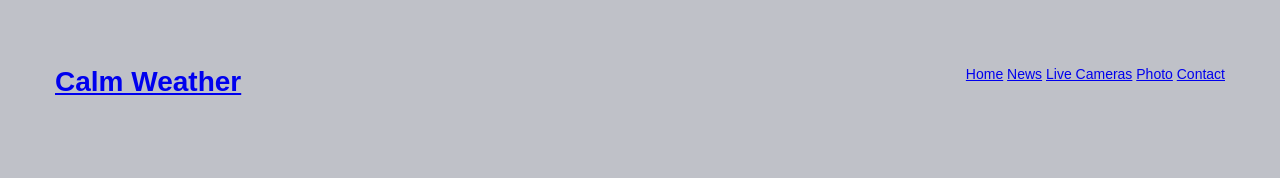
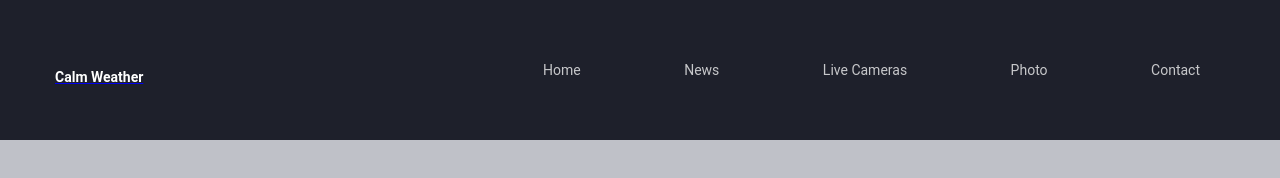
Before and after one commit to astreliss/calm-weather, a plain HTML site: page project/index.html in a window 1280 px wide. Drawn offline with Linux system fonts and the light colour scheme.

Commit message:
added new font & nav style

```diff
--- a/project/style.css
+++ b/project/style.css
@@ -1,7 +1,7 @@
 body {
     background-color: #BFC1C8;
     margin: 0;
-    font-family: 'Raleway', sans-serif;
+    font-family: 'Roboto', sans-serif;
     font-size: 14px;
     color: #6c7279;
 }
@@ -38,6 +38,7 @@ p {
     top: 0;
     left: 0;
     z-index: 1000;
+    background-color: #1e202b;
 }
 
 .header__inner {
@@ -45,4 +46,49 @@ p {
     display: flex;
     justify-content: space-between;
     align-items: center;
+    flex-wrap: wrap;
 }
+
+.header__logo {
+    float: left;
+    display: inline-block;
+    vertical-align: middle;
+    margin-right: 10px;
+    font-size: 16px;
+    margin-bottom: 5px;
+}
+
+.site__title {
+    font-size: 14px;
+    color: #fff;
+    text-decoration: none;
+
+}
+
+/* Nav
+===================*/
+.nav {
+    display: flex;
+    font-size: 13px;
+    font-weight: 700;
+}
+
+.nav__link {
+    margin-left: 50px;
+    padding: 5px 25px;
+    color: #fff;
+    text-decoration: none;
+    opacity: .75;
+    transition: opacity .1s linear;
+}
+
+.nav__link:first-child {
+    margin-left: 0;
+}
+
+.nav__link:hover {
+    opacity: 1;
+    background-color: #009AD8;
+    border-radius: 15px;
+    transition: background-color .1s linear;
+}
```
